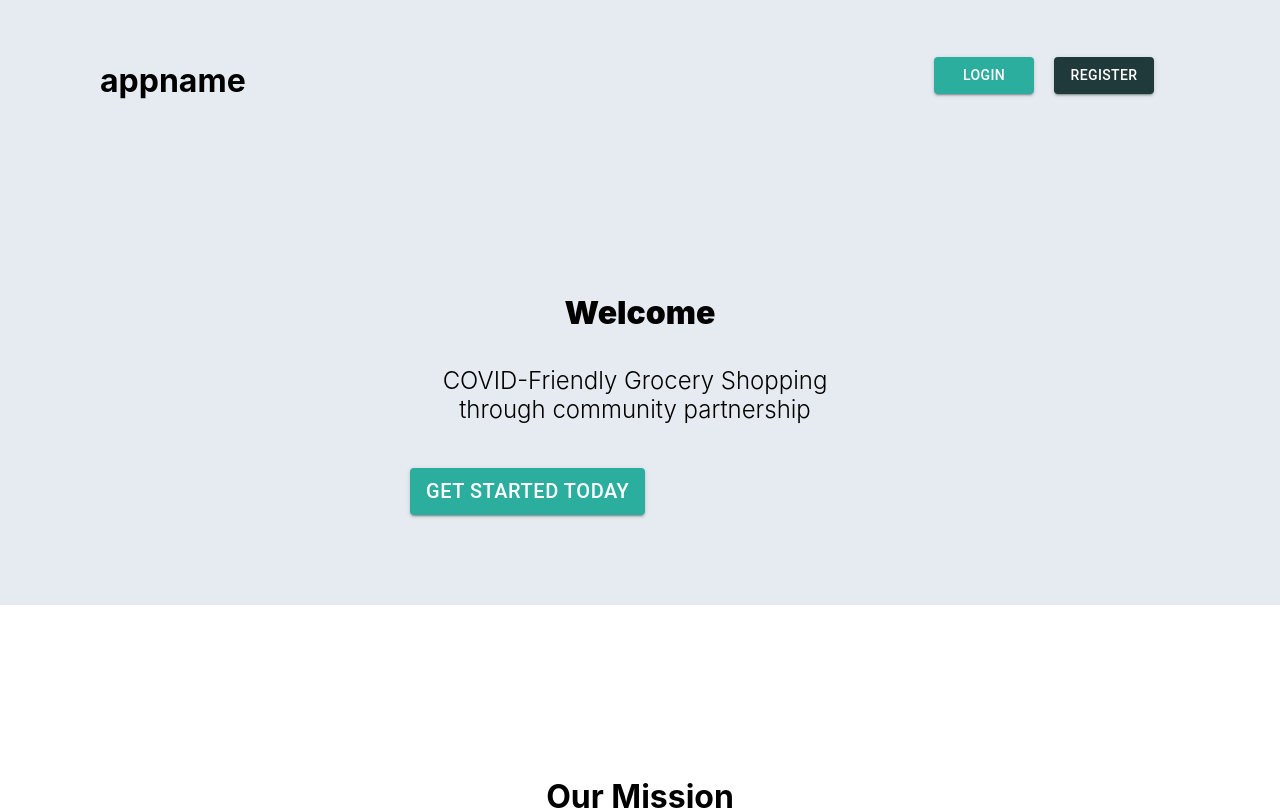
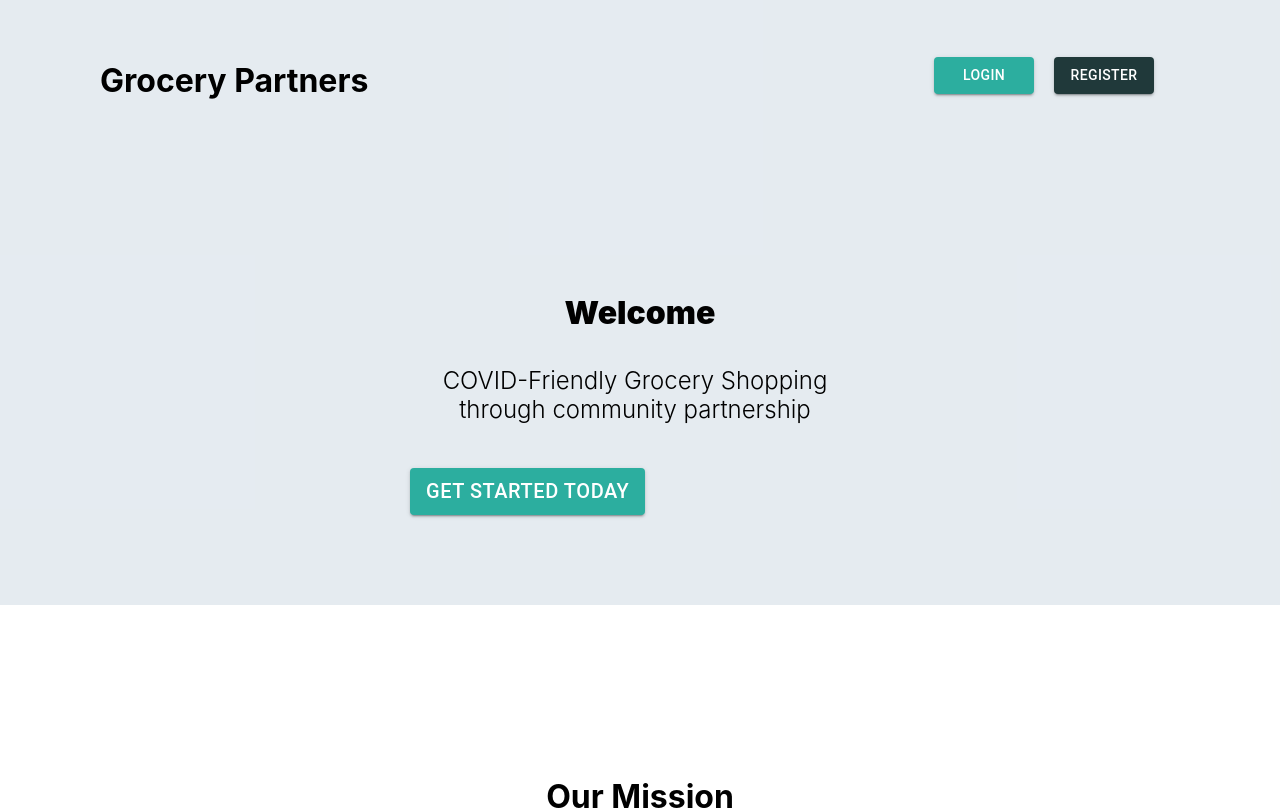
Before and after one commit to mgander20/GrocerPool, a React (Create React App) app in the folder client/: page / in a window 1280 px wide. Shown: the top 810 px of the page. Built offline with nearby package versions, Linux system fonts and the light colour scheme.

Commit message:
adding register storage

```diff
--- a/client/src/pages/AddGrocery.js
+++ b/client/src/pages/AddGrocery.js
@@ -78,7 +78,7 @@ function AddGrocery({ history }) {
   return (
     <Container maxWidth="lg" className={classes.root}>
       <NavbarLoggedIn />
-      <CategoryBox />
+      {/* <CategoryBox /> */}
       <Box display="flex" flexDirection="row">
         <Container className={classes.leftSideBody} maxWidth="lg">
           <Grid item xs={12}>
--- a/client/src/pages/RegisterPage.js
+++ b/client/src/pages/RegisterPage.js
@@ -57,8 +57,6 @@ function RegisterPage({ history }) {
       province,
       postalCode,
     };
-    // send request to backend with user json
-    console.log('USER REGISTRATION PAYLOAD -->', user);
 
     try {
       const registerRes = axios.post(
@@ -70,6 +68,7 @@ function RegisterPage({ history }) {
           },
         }
       );
+      localStorage.setItem('uOttawaHackUser', email);
       history.push('/');
       dispatch({
         type: 'doLogin',
--- a/client/src/pages/WelcomePage.js
+++ b/client/src/pages/WelcomePage.js
@@ -80,7 +80,7 @@ function WelcomePage() {
     <>
       <Container maxWidth="lg" className={classes.root}>
         <Box display="flex" justifyContent="space-between">
-          <h1>appname</h1>
+          <h1>Grocery Partners</h1>
           <Box m={2}>
             <Link className={classes.link} to="/login">
               <Button className={classes.btn2} variant="contained">
--- a/client/src/styles/home.css
+++ b/client/src/styles/home.css
@@ -3,7 +3,7 @@ hr {
 }
 .profileCard-hidden {
   position: relative;
-  bottom: 295px;
+  bottom: 300px;
   cursor: pointer;
   opacity: 0;
 }
@@ -11,7 +11,7 @@ hr {
   perspective: 9000;
   transition: 0.09s ease-in;
   position: relative;
-  bottom: 300px;
+  bottom: 290px;
   z-index: 1;
   cursor: pointer;
   opacity: 1;
```
